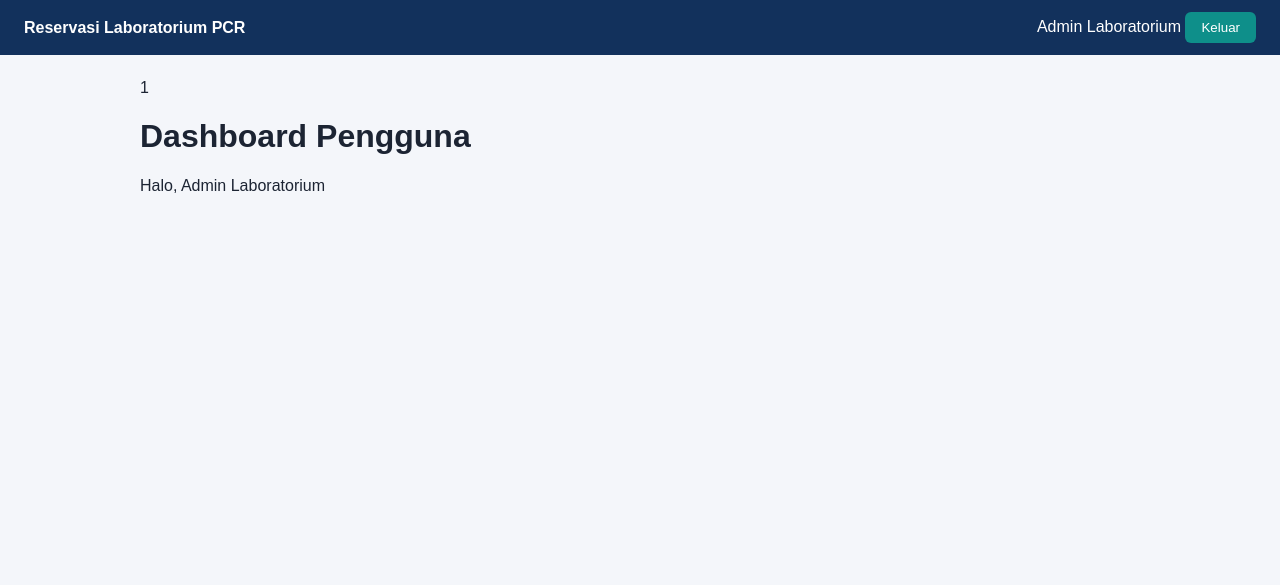
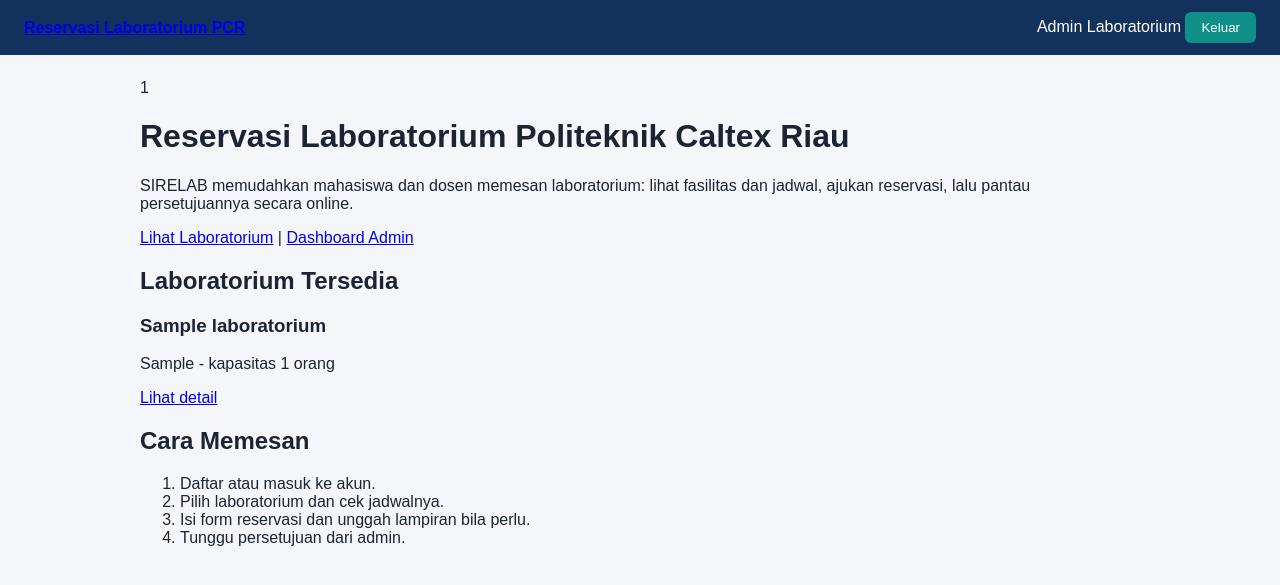
Before and after one commit to ilham25si-web/SIRELAB-RESERVASI-LAB, a Laravel app: page / in a window 1280 px wide. Shown: the top 585 px of the page. Run offline with Laravel 12, Linux system fonts and the light colour scheme; a user stored in the database is signed in; data comes from the database, SQL or seed files in the repository; tables that the repository leaves empty hold one stand-in row (values such as "Sample post"); parts of the project's set-up code (start-up, migrations or seed data) failed here and were passed over.

Commit message:
beranda publik dengan daftar lab terbaru

```diff
--- /dev/null
+++ b/resources/views/beranda.blade.php
@@ -0,0 +1,45 @@
+@extends('layouts.app')
+
+@section('judul', 'Beranda')
+
+@section('isi')
+    <h1>Reservasi Laboratorium Politeknik Caltex Riau</h1>
+    <p>
+        SIRELAB memudahkan mahasiswa dan dosen memesan laboratorium:
+        lihat fasilitas dan jadwal, ajukan reservasi, lalu pantau persetujuannya secara online.
+    </p>
+
+    <p>
+        <a href="{{ route('laboratorium.index') }}">Lihat Laboratorium</a>
+        @guest
+            | <a href="{{ route('login') }}">Masuk</a>
+            | <a href="{{ route('register') }}">Daftar</a>
+        @endguest
+        @auth
+            @if (auth()->user()->role === 'admin')
+                | <a href="{{ route('admin.dashboard') }}">Dashboard Admin</a>
+            @else
+                | <a href="{{ route('reservasi.index') }}">Reservasi Saya</a>
+            @endif
+        @endauth
+    </p>
+
+    <h2>Laboratorium Tersedia</h2>
+    @forelse ($labs as $lab)
+        <div>
+            <h3>{{ $lab->nama_lab }}</h3>
+            <p>{{ $lab->lokasi }} - kapasitas {{ $lab->kapasitas }} orang</p>
+            <a href="{{ route('laboratorium.show', $lab->id_lab) }}">Lihat detail</a>
+        </div>
+    @empty
+        <p>Belum ada laboratorium.</p>
+    @endforelse
+
+    <h2>Cara Memesan</h2>
+    <ol>
+        <li>Daftar atau masuk ke akun.</li>
+        <li>Pilih laboratorium dan cek jadwalnya.</li>
+        <li>Isi form reservasi dan unggah lampiran bila perlu.</li>
+        <li>Tunggu persetujuan dari admin.</li>
+    </ol>
+@endsection
--- a/resources/views/layouts/app.blade.php
+++ b/resources/views/layouts/app.blade.php
@@ -8,7 +8,7 @@
 </head>
 <body>
     <header>
-        <strong>Reservasi Laboratorium PCR</strong>
+        <strong><a href="{{ route('beranda') }}">Reservasi Laboratorium PCR</a></strong>
         @auth
         <div>
         <span>{{ auth()->user()->nama }}</span>
--- a/routes/web.php
+++ b/routes/web.php
@@ -13,8 +13,13 @@ use App\Http\Controllers\RegisterController;
 
 
 Route::get('/', function () {
-    return view('welcome');
-});
+    $labs = \App\Models\Laboratorium::where('status', 'aktif')
+        ->orderBy('id_lab', 'desc')
+        ->take(3)
+        ->get();
+
+    return view('beranda', compact('labs'));
+})->name('beranda');
 
 Route::get('/login', [AuthController::class, 'showLogin'])->name('login');
 Route::post('/login', [AuthController::class, 'login'])->name('login.proses');
```
